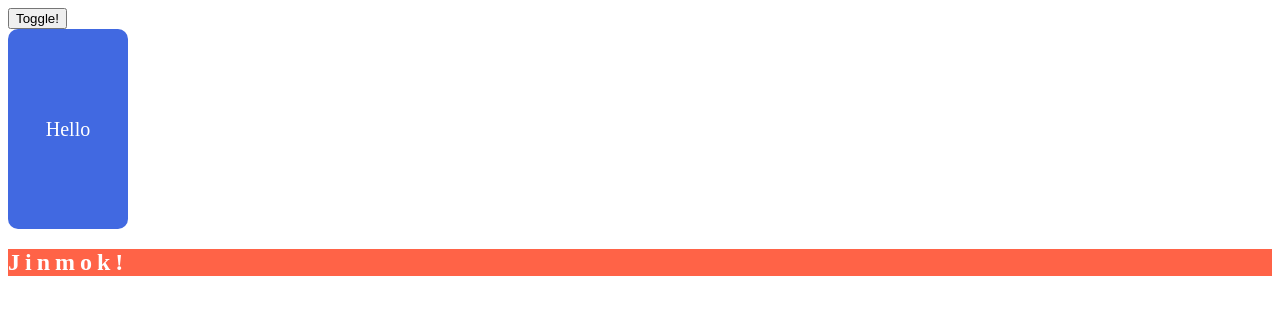
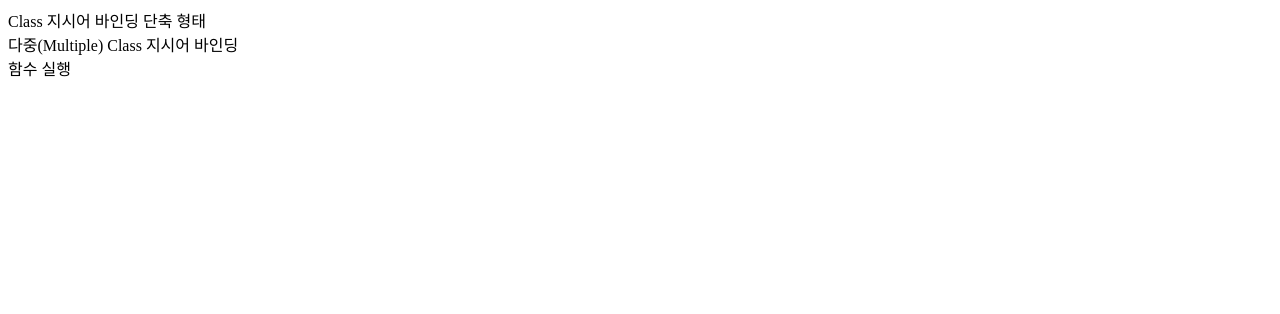
Before and after one commit to ChoJinmok/svelte-test, a Svelte app: page / in a window 1280 px wide. Shown: the top 314 px of the page. Built offline with nearby package versions, Linux system fonts and the light colour scheme.

Commit message:
Add: 클래스와 스타일 / 2. 클래스 바인딩 패턴 정리(class 지시어)

```diff
--- a/src/App.svelte
+++ b/src/App.svelte
@@ -1,56 +1,43 @@
 <script lang="ts">
-  let active = false;
-  // const color = 'tomato';
-  // const white = 'white';
-  const color = {
-    t: 'tomato',
-    w: '#fff',
-  };
-  const letterSpacing = 'letter-spacing: 5px;';
+  const active = true;
+  const valid = false;
+  const camelCase = true;
 
-  function handleToggleButtonClick() {
-    active = !active;
+  function multi() {
+    return 'active multiple-class';
   }
 </script>
 
-<button on:click={handleToggleButtonClick}
->
-  Toggle!
-</button>
+<!--
+<div class={active ? 'active' : ''}>
+  3항 연산자 보간
+</div>
+-->
 
-<!-- Svelte에서 `:`앞에 붙는 단어를 지시어(directive)라고 부른다. (e.g. class directive) -->
-<!-- <div class={active ? 'active' : ''}> -->
-<!-- <div class:active={active}> -->
+<!--
+<div class:active={active}>
+  Class 지시어(Directive) 바인딩
+</div>
+-->
+
+<!-- 양방향 데이터 바인딩 단축 형태는 지시어와 데이터가 이름이 같을 때 데이터는 생략가능 -->
 <div class:active>
-  Hello
+  Class 지시어 바인딩 단축 형태
 </div>
 
-<!-- 요소의 스타일 속성 바인딩 -->
-<!-- <h2 style="background-color: {color.t}; color: {color.w}; {letterSpacing}"> -->
-<h2
-  style:background-color={color.t}
-  style:color={color.w}
-  style={letterSpacing}
+<!--
+속성과 다르게 지시어는 여러개 작성 가능하다
+그리고 html에는 dash-case나 snake_case가 많이 사용되기 때문에 회사 컨벤션을 참고
+-->
+<div
+  class:active
+  class:camel-case={camelCase}
+  class:camelCase
+  class:valid
 >
-  Jinmok!
-</h2>
+  다중(Multiple) Class 지시어 바인딩
+</div>
 
-<style>
-  div {
-    width: 120px;
-    height: 200px;
-    background-color: royalblue;
-    border-radius: 10px;
-    display: flex;
-    justify-content: center;
-    align-items: center;
-    color: white;
-    font-size: 20px;
-    transition: .4s;
-  }
-
-  .active {
-    width: 250px;
-    background-color: tomato;
-  }
-</style>
+<div class={multi()}>
+  함수 실행
+</div>
```
